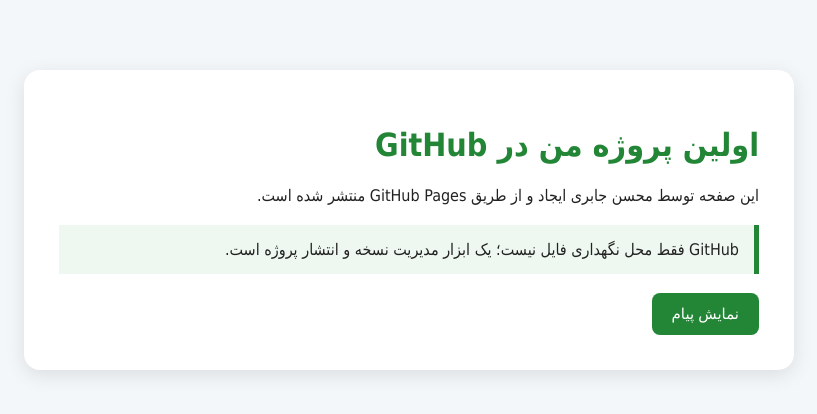
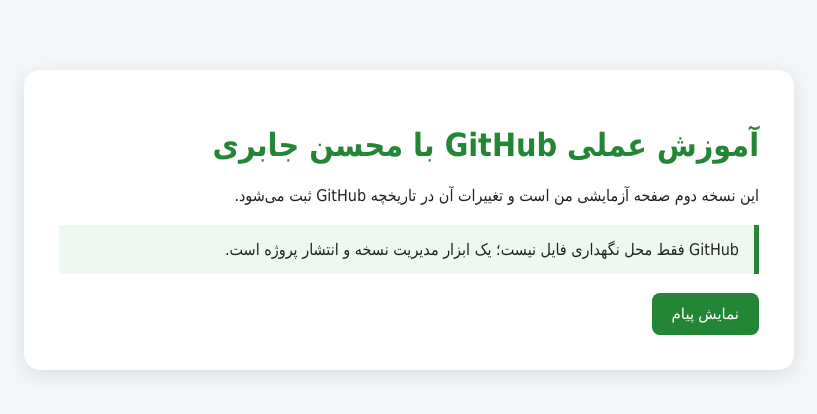
Before and after one commit to jaberi73/github-learning, a plain HTML site: page index.html in a window 1280 px wide. Shown: the whole page, without its empty margins (231-1048 px from the left). Drawn offline with Linux system fonts and the light colour scheme.

Commit message:
Update page title and description

```diff
--- a/index.html
+++ b/index.html
@@ -57,11 +57,11 @@
 
     <div class="container">
 
-        <h1>اولین پروژه من در GitHub</h1>
+      <h1>آموزش عملی GitHub با محسن جابری</h1>
 
         <p>
-            این صفحه توسط محسن جابری ایجاد و از طریق
-            GitHub Pages منتشر شده است.
+            این نسخه دوم صفحه آزمایشی من است و تغییرات آن
+در تاریخچه GitHub ثبت می‌شود.
         </p>
 
         <div class="message" id="message">
```
